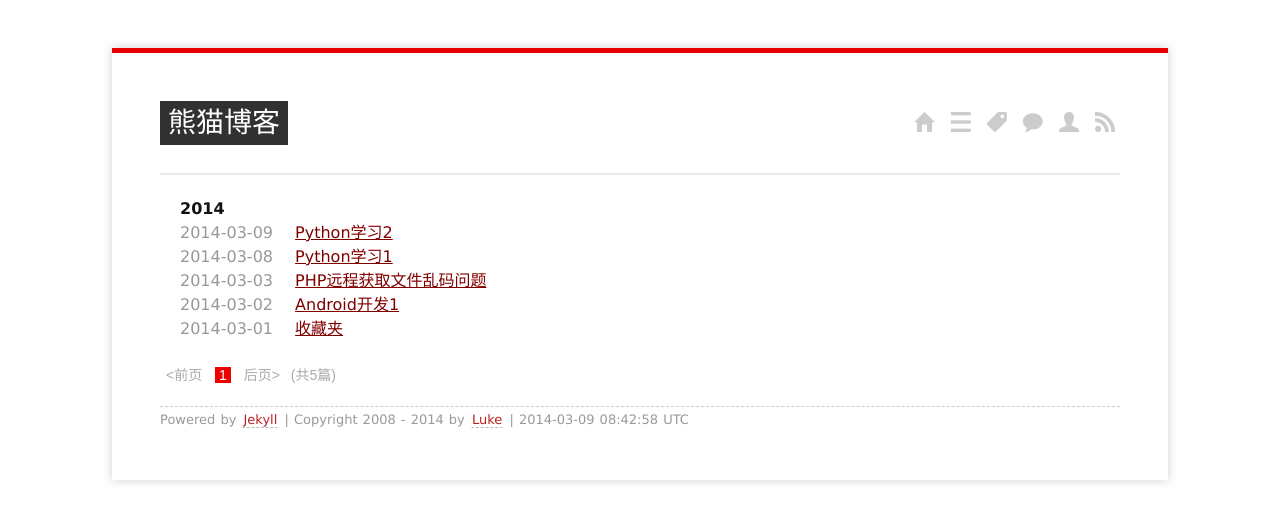
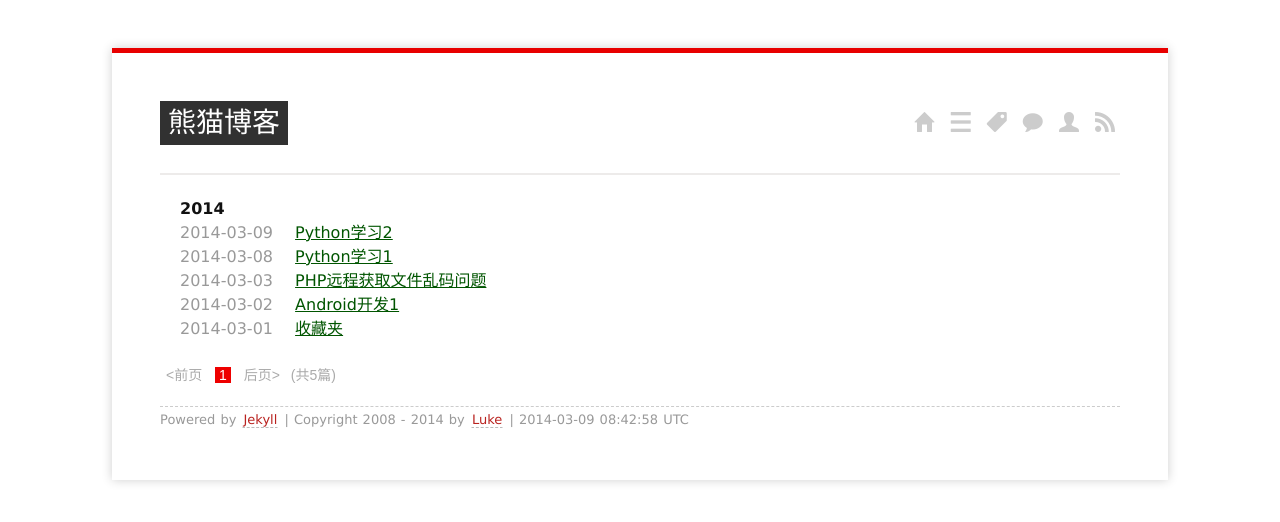
Before and after one commit to yujialive/yujialive.github.io, a Jekyll site: the page built from index.html, in a window 1280 px wide. Shown: the top 522 px of the page. Built offline with Jekyll 4.4.1, drawn with Linux system fonts in a browser that asks for light colours; Markdown is read by kramdown in place of the engine named in the settings; the list of posts is cut into pages by our own code.

Commit message:
daily updates

```diff
--- a/media/css/screen.css
+++ b/media/css/screen.css
@@ -138,10 +138,10 @@
     margin: 0 0 22px 0;
 }
 a {
-    color: #800000;
+    color: #005500;
 }
 a:visited {
-    color: #38435A;
+    color: #5B5B5B;
 }
 a.ss-icon {
 	font-size: 20px;
@@ -149,7 +149,7 @@
 	color: #ccc;
 }
 a:hover {
-    color: #000000;
+    color: #FF0000;
 }
 em {
     font-style: italic;
```
